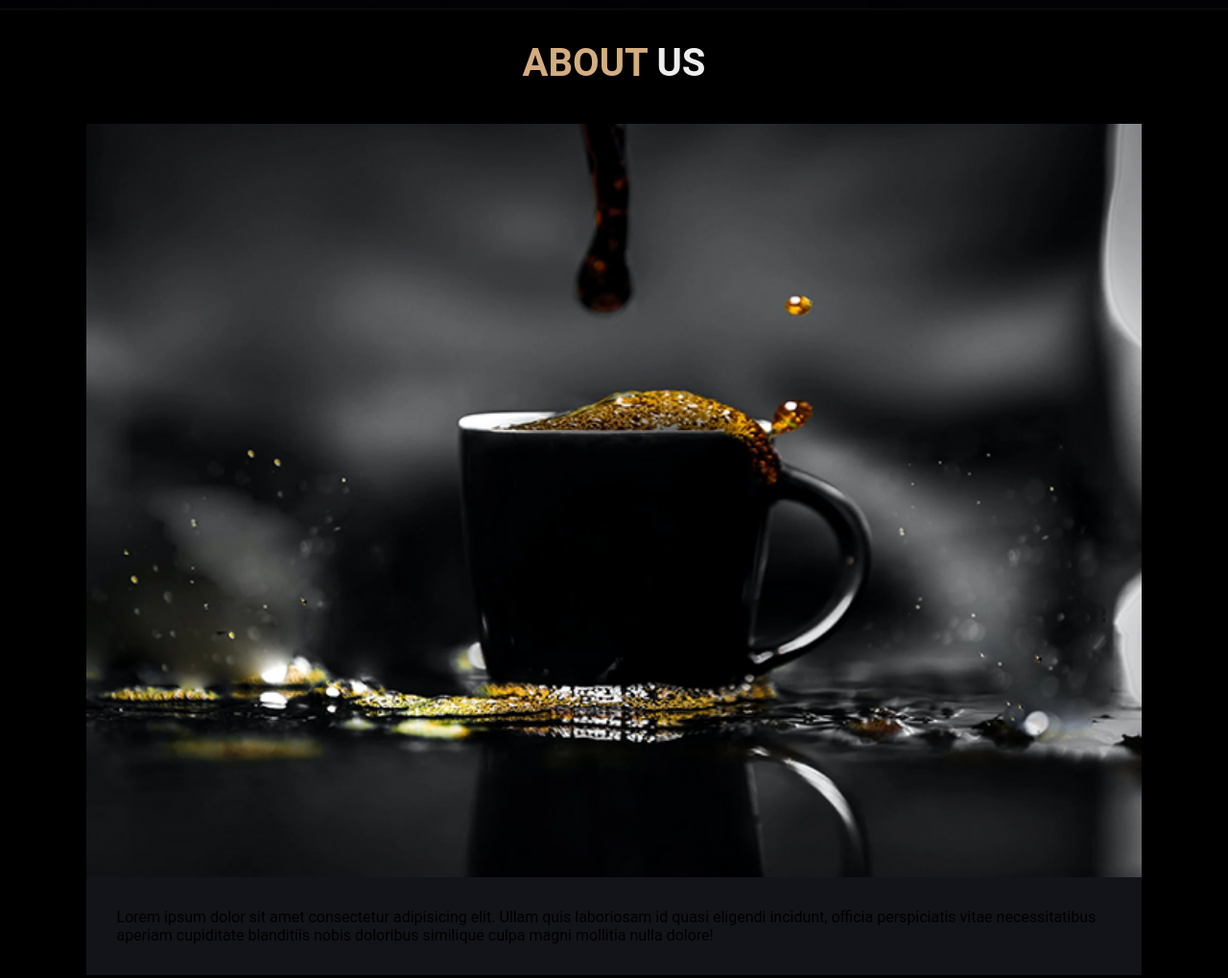
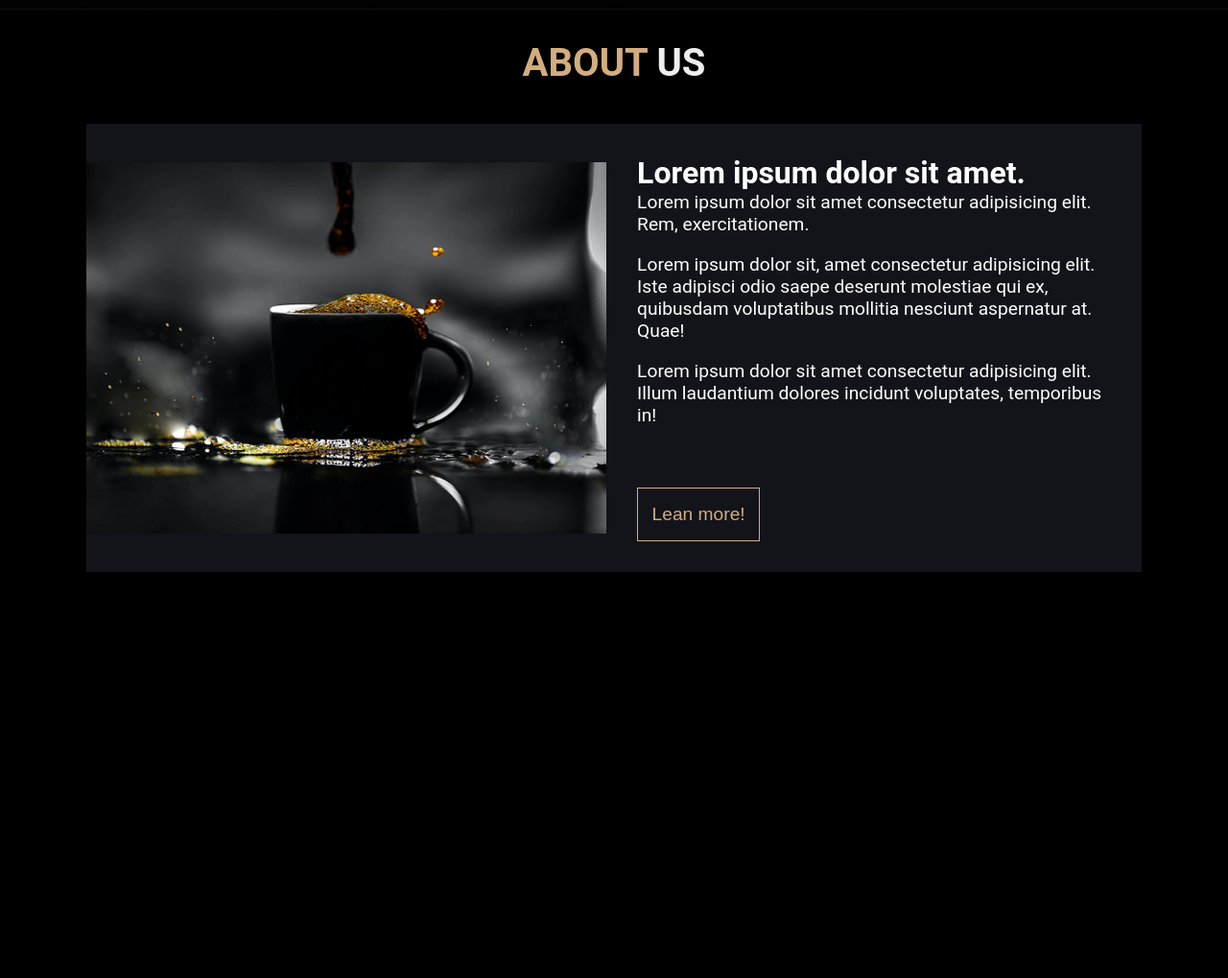
Before and after one commit to BielK1ngston/Aprendizado, a plain HTML site: page index.html in a window 1280 px wide. Shown: the part 800-1819 px from the top of the page at 96% size. After the commit the page ends 1428 px from the top, so only its background shows below. Drawn offline with Linux system fonts and the light colour scheme.

Commit message:
style: fix flex-wrap content and added content style

```diff
--- a/index.html
+++ b/index.html
@@ -60,7 +60,15 @@
               <img src="coffee website/images/about-img.jpeg" alt="" />
             </div>
             <div class="content">
-                Lorem ipsum dolor sit amet consectetur adipisicing elit. Ullam quis laboriosam id quasi eligendi incidunt, officia perspiciatis vitae necessitatibus aperiam cupiditate blanditiis nobis doloribus similique culpa magni mollitia nulla dolore!
+              <h1>
+                Lorem ipsum dolor sit amet.
+              </h1>
+              <p>Lorem ipsum dolor sit amet consectetur adipisicing elit. Rem, exercitationem.</p><br>
+              <p>Lorem ipsum dolor sit, amet consectetur adipisicing elit. Iste adipisci odio saepe deserunt molestiae qui ex, quibusdam voluptatibus mollitia nesciunt aspernatur at. Quae!</p><br>
+              <p>Lorem ipsum dolor sit amet consectetur adipisicing elit. Illum laudantium dolores incidunt voluptates, temporibus in!</p>
+              <button>
+                Lean more!
+              </button>
             </div>
           </div>
         </div>
--- a/style.css
+++ b/style.css
@@ -156,14 +156,37 @@ image {
 .row {
     display: flex;
     align-items: center;
-    flex-wrap: wrap;
     background-color: #13131a;
 }
 
 .content {
     display: flex;
     flex: 1 1 45rem;
+    flex-direction: column;
+    color: #fff;
     padding: 2rem;
+}
+
+.content h1 {
+    font-size: 2rem;
+}
+.content p {
+    font-size: 1.2rem
+}
+.content button {
+    width: 8rem;
+    padding: 1rem 0.5rem;
+    margin-top: 4rem;
+    font-size: 1.2rem;
+    background-color: transparent;
+    border: 1px solid #d3ad7f;
+    color: #d3ad7f;
+    cursor: pointer;
+    transition: background-color .2s, color .2s;
+}
+.content button:hover {
+    background-color: #d3ad7f;
+    color: #000;
 }
 
 .name{
```
